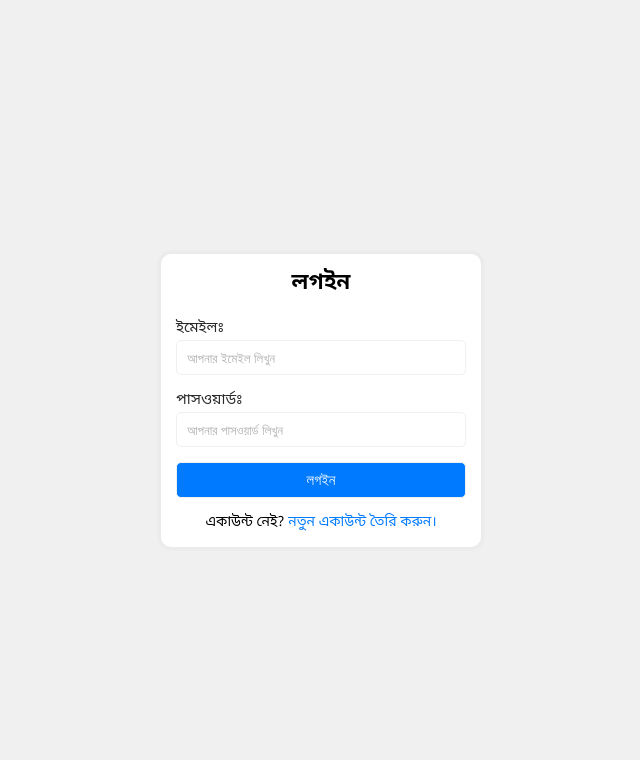
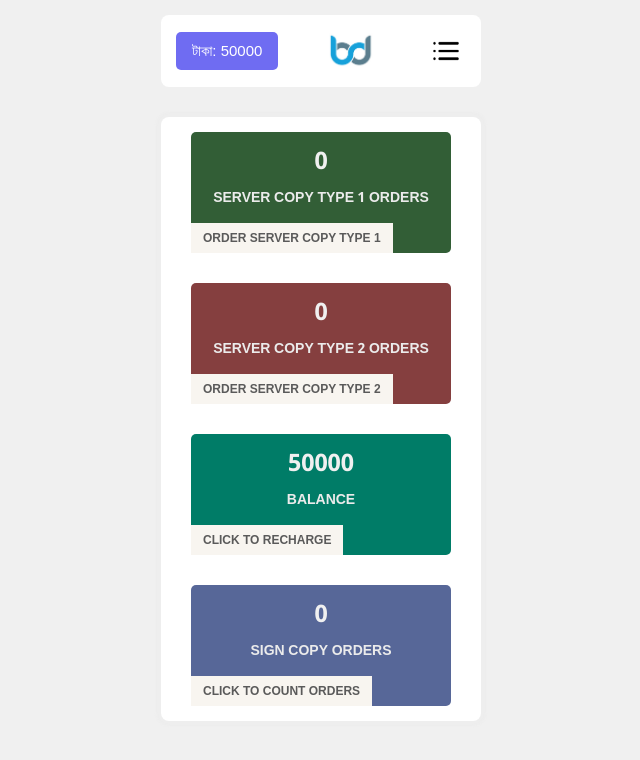
Before and after one commit to Mozahedul/mahmud-fb-client, a plain HTML site: page index.html in a window 1280 px wide. Shown: the whole page, without its empty margins (319-959 px from the left). Drawn offline with Linux system fonts and the light colour scheme.

Commit message:
Add admin page and it's style

```diff
--- a/css/index.css
+++ b/css/index.css
@@ -4,9 +4,8 @@ html {
   padding: 0;
   font-family: "Noto Sans Bengali", sans-serif;
   font-optical-sizing: auto;
-  font-weight: <weight>;
   font-style: normal;
-  font-variation-settings: "wdth" 100;
+  overflow-x: hidden;
 }
 
 * {
@@ -16,14 +15,18 @@ html {
 }
 
 body {
+  background-color: #f0f0f0;
+}
+
+.container {
   display: flex;
   justify-content: center;
   align-items: center;
   height: 100vh;
-  background-color: #f0f0f0;
+  width: 100vw;
 }
 
-.container {
+.container-content {
   width: 320px;
   background-color: #fff;
   padding: 15px;
@@ -137,3 +140,97 @@ footer p #new-account-text {
 footer p #new-account-text:hover {
   color: rgb(0, 63, 131);
 }
+
+.fluid-container {
+  display: flex;
+  justify-content: center;
+  height: 100vh;
+  width: 100vw;
+}
+
+.admin-panel {
+  width: 320px;
+  margin: 15px 0;
+}
+
+.admin-header {
+  display: flex;
+  justify-content: space-between;
+  align-items: center;
+  background-color: rgb(255, 255, 255);
+  padding: 15px;
+  border-radius: 8px;
+}
+
+header button {
+  outline: none;
+  padding: 10px 16px;
+  font-size: 15px;
+  font-weight: 500;
+  border: none;
+  background-color: rgb(111, 108, 242);
+  border-radius: 5px;
+  color: #fff;
+}
+
+.admin-main-content {
+  width: 320px;
+  background-color: #fff;
+  margin-top: 30px;
+  padding: 15px 30px;
+  border-radius: 8px;
+  box-shadow: 0 0 2px 5px rgba(235, 235, 235, 0.568);
+}
+
+.order-1-section {
+  background-color: rgb(50, 94, 54);
+  border-top-left-radius: 5px;
+  border-top-right-radius: 5px;
+  border-bottom-right-radius: 5px;
+}
+
+.order-1 {
+  display: flex;
+  flex-direction: column;
+  align-items: center;
+  justify-content: space-between;
+  padding: 15px;
+}
+
+.order-1 h3 {
+  font-size: 24px;
+  margin-bottom: 10px;
+  font-weight: 600;
+  color: #f0f0f0;
+}
+
+.order-1 p {
+  font-size: 14px;
+  font-weight: 600;
+  color: #ebebeb;
+}
+
+.server-copy-btn button {
+  outline: none;
+  padding: 8px 12px;
+  border: none;
+  background-color: rgb(248, 245, 240);
+  color: #5a5a5a;
+  font-weight: 600;
+  font-size: 12px;
+  cursor: pointer;
+}
+
+.order-2-section {
+  margin-top: 30px;
+  background-color: rgb(133, 63, 63);
+}
+
+.order-3-section {
+  background-color: rgb(0, 124, 103);
+  margin-top: 30px;
+}
+.order-4-section {
+  background-color: rgb(87, 103, 152);
+  margin-top: 30px;
+}
--- a/index.html
+++ b/index.html
@@ -13,30 +13,53 @@
     <title>Document</title>
   </head>
   <body>
-    <div class="container">
-      <header>
-        <h2 class="form-title">লগইন</h2>
-      </header>
-      <main>
-        <form action="#" class="form">
-          <label for="email">ইমেইলঃ</label>
-          <input type="email" name="" id="" placeholder="আপনার ইমেইল লিখুন" />
-          <label for="email">পাসওয়ার্ডঃ</label>
-          <input
-            type="password"
-            name=""
-            id=""
-            placeholder="আপনার পাসওয়ার্ড লিখুন"
-          />
-          <button type="submit" class="submit-btn">লগইন</button>
-        </form>
-      </main>
-      <footer>
-        <p>
-          একাউন্ট নেই?
-          <a href="#" id="new-account-text"> নতুন একাউন্ট তৈরি করুন।</a>
-        </p>
-      </footer>
+    <div class="fluid-container">
+      <div class="admin-panel">
+        <header class="admin-header">
+          <button>টাকা: 50000</button>
+          <img src="./logo.png" alt="site logo" width="50" />
+          <img src="./menu-bar.png" alt="menu bar" width="40" />
+        </header>
+        <main class="admin-main-content">
+          <div class="order-1-section">
+            <div class="order-1">
+              <h3>0</h3>
+              <p>SERVER COPY TYPE 1 ORDERS</p>
+            </div>
+            <div class="server-copy-btn">
+              <button>ORDER SERVER COPY TYPE 1</button>
+            </div>
+          </div>
+          <div class="order-1-section order-2-section">
+            <div class="order-1">
+              <h3>0</h3>
+              <p>SERVER COPY TYPE 2 ORDERS</p>
+            </div>
+            <div class="server-copy-btn">
+              <button>ORDER SERVER COPY TYPE 2</button>
+            </div>
+          </div>
+          <div class="order-1-section order-3-section">
+            <div class="order-1">
+              <h3>50000</h3>
+              <p>BALANCE</p>
+            </div>
+            <div class="server-copy-btn">
+              <button>CLICK TO RECHARGE</button>
+            </div>
+          </div>
+          <div class="order-1-section order-4-section">
+            <div class="order-1">
+              <h3>0</h3>
+              <p>SIGN COPY ORDERS</p>
+            </div>
+            <div class="server-copy-btn">
+              <button>CLICK TO COUNT ORDERS</button>
+            </div>
+          </div>
+        </main>
+        <footer></footer>
+      </div>
     </div>
   </body>
 </html>
```
Also changed, not shown: login.html (+2 -0 lines), signup.html (+2 -0 lines), logo.png (added), menu-bar.png (added).
